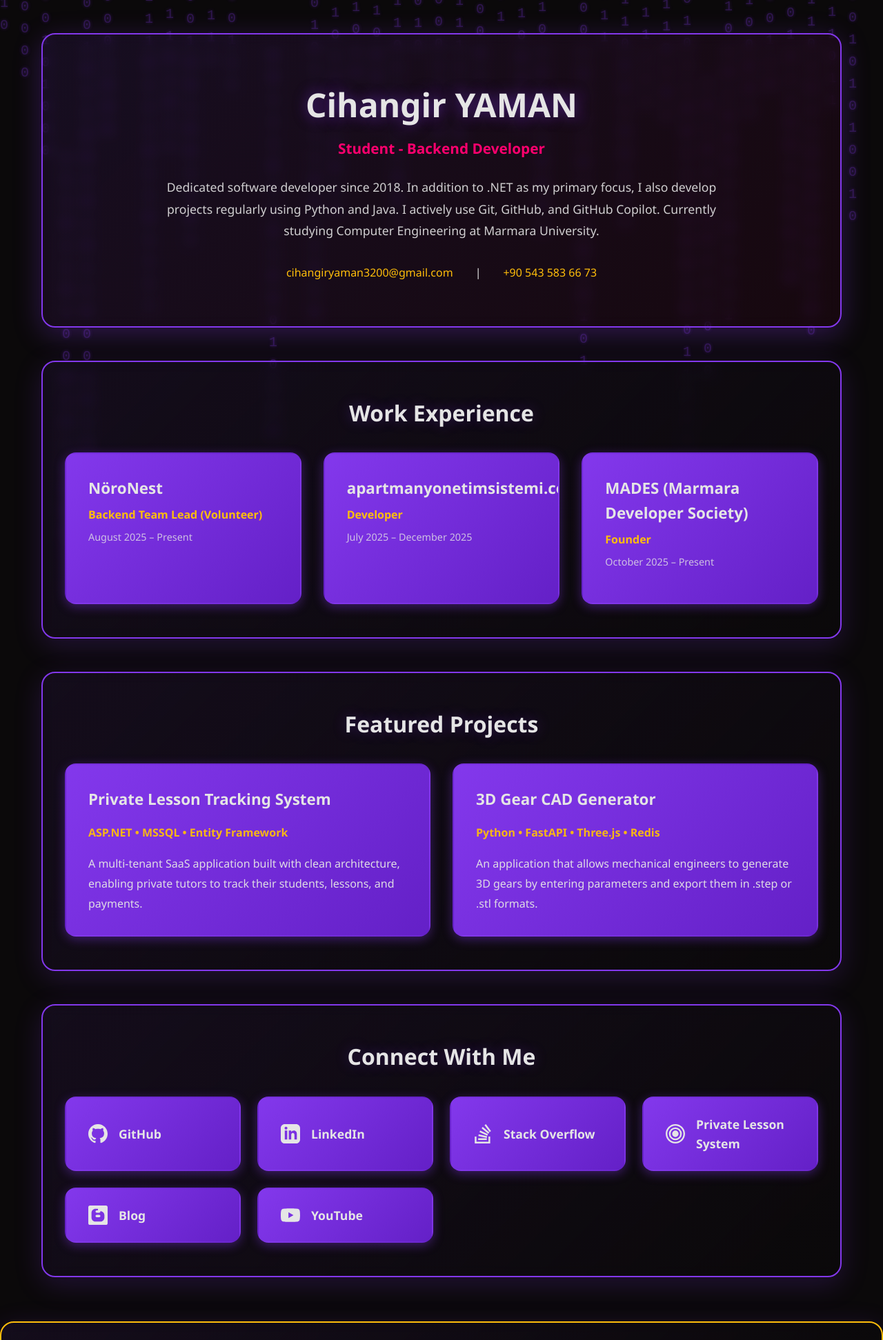
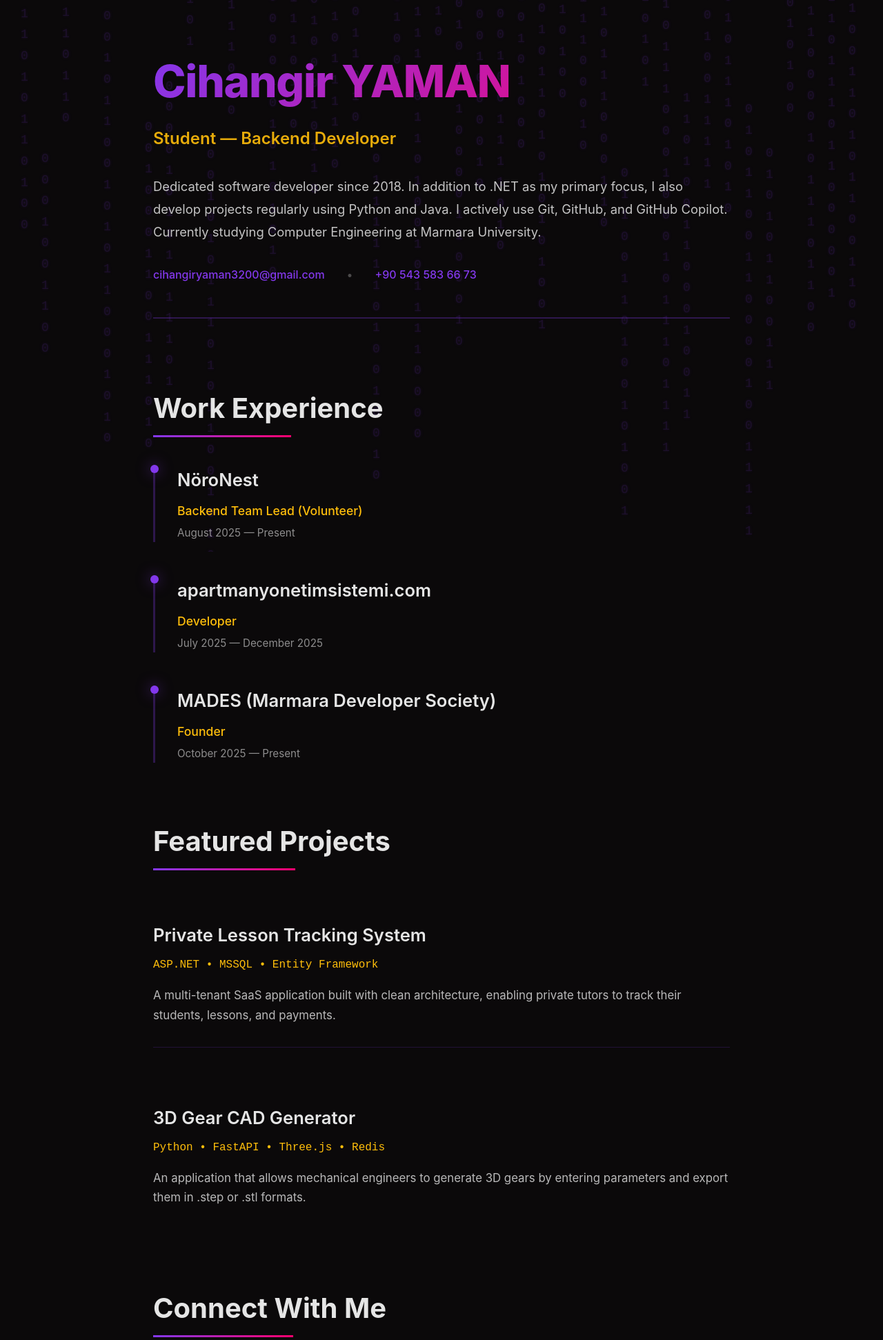
Before and after one commit to cihangiryaman/vps_demo, a FastAPI app: page / in a window 1280 px wide. Shown: the top 1943 px of the page at 69% size. Run offline with FastAPI, Linux system fonts and the light colour scheme.

Commit message:
cards removed

```diff
--- a/templates/index.html
+++ b/templates/index.html
@@ -12,12 +12,11 @@
         }
 
         body {
-            font-family: 'Segoe UI', Tahoma, Geneva, Verdana, sans-serif;
-            line-height: 1.6;
+            font-family: -apple-system, BlinkMacSystemFont, 'Segoe UI', sans-serif;
+            line-height: 1.7;
             color: #E5E5E5;
             background: #0B090A;
             min-height: 100vh;
-            padding: 3rem 0;
             position: relative;
             overflow-x: hidden;
         }
@@ -38,9 +37,9 @@
             position: absolute;
             top: -100%;
             font-family: 'Courier New', monospace;
-            font-size: 20px;
+            font-size: 18px;
             color: #8338EC;
-            opacity: 0.3;
+            opacity: 0.15;
             animation: fall linear infinite;
             text-shadow: 0 0 5px #8338EC;
         }
@@ -54,245 +53,271 @@
         main {
             position: relative;
             z-index: 1;
-        }
-
-        .container {
-            max-width: 1200px;
+            max-width: 900px;
             margin: 0 auto;
-            padding: 0 20px;
+            padding: 4rem 2rem;
         }
 
         /* Hero Section */
         .hero {
-            background: linear-gradient(135deg, rgba(131, 56, 236, 0.1) 0%, rgba(255, 0, 110, 0.05) 100%);
-            padding: 4rem 2rem;
-            border-radius: 20px;
-            box-shadow: 0 10px 40px rgba(131, 56, 236, 0.3);
-            text-align: center;
+            margin-bottom: 6rem;
+            border-bottom: 2px solid rgba(131, 56, 236, 0.3);
+            padding-bottom: 3rem;
             animation: fadeInUp 0.8s ease;
-            margin-bottom: 3rem;
-            border: 2px solid #8338EC;
-            backdrop-filter: blur(10px);
         }
 
         .hero h1 {
-            font-size: 3rem;
-            color: #E5E5E5;
+            font-size: 4rem;
+            font-weight: 800;
+            background: linear-gradient(135deg, #8338EC 0%, #FF006E 100%);
+            -webkit-background-clip: text;
+            -webkit-text-fill-color: transparent;
+            background-clip: text;
             margin-bottom: 0.5rem;
-            font-weight: 700;
-            text-shadow: 0 0 20px rgba(131, 56, 236, 0.5);
+            letter-spacing: -0.02em;
         }
 
         .hero .title {
-            font-size: 1.3rem;
-            color: #FF006E;
+            font-size: 1.5rem;
+            color: #FFBE0B;
             font-weight: 600;
-            margin-bottom: 1.5rem;
+            margin-bottom: 2rem;
+            opacity: 0.9;
         }
 
         .hero .bio {
-            font-size: 1.1rem;
+            font-size: 1.15rem;
             color: #E5E5E5;
-            max-width: 800px;
-            margin: 0 auto 2rem;
             line-height: 1.8;
-            opacity: 0.9;
+            margin-bottom: 2rem;
+            opacity: 0.85;
         }
 
         .contact-info {
             display: flex;
-            justify-content: center;
             gap: 2rem;
             flex-wrap: wrap;
-            margin-top: 1.5rem;
+            font-size: 1rem;
         }
 
         .contact-info a {
-            color: #FFBE0B;
+            color: #8338EC;
             text-decoration: none;
             font-weight: 500;
             transition: all 0.3s ease;
+            position: relative;
+        }
+
+        .contact-info a::after {
+            content: '';
+            position: absolute;
+            bottom: -2px;
+            left: 0;
+            width: 0;
+            height: 2px;
+            background: #FF006E;
+            transition: width 0.3s ease;
+        }
+
+        .contact-info a:hover::after {
+            width: 100%;
         }
 
         .contact-info a:hover {
             color: #FF006E;
-            text-shadow: 0 0 10px rgba(255, 0, 110, 0.5);
         }
 
-        /* Section Titles */
-        .section-title {
-            font-size: 2rem;
-            color: #E5E5E5;
-            margin-bottom: 2rem;
-            text-align: center;
-            font-weight: 700;
-            text-shadow: 0 0 20px rgba(131, 56, 236, 0.3);
+        .contact-info .separator {
+            color: rgba(229, 229, 229, 0.3);
         }
 
-        /* Work Experience Section */
-        .experience-section, .projects-section {
-            background: linear-gradient(135deg, rgba(131, 56, 236, 0.08) 0%, rgba(11, 9, 10, 0.9) 100%);
-            padding: 3rem 2rem;
-            border-radius: 20px;
-            box-shadow: 0 10px 40px rgba(131, 56, 236, 0.2);
-            margin-bottom: 3rem;
-            border: 2px solid #8338EC;
+        /* Section */
+        section {
+            margin-bottom: 5rem;
             animation: fadeInUp 0.8s ease;
-            backdrop-filter: blur(10px);
         }
 
-        .experience-grid, .projects-grid {
-            display: grid;
-            grid-template-columns: repeat(auto-fit, minmax(300px, 1fr));
-            gap: 2rem;
-            margin-top: 2rem;
+        .section-title {
+            font-size: 2.5rem;
+            font-weight: 700;
+            color: #E5E5E5;
+            margin-bottom: 3rem;
+            position: relative;
+            display: inline-block;
         }
 
-        .experience-card, .project-card {
-            background: linear-gradient(135deg, #8338EC 0%, #6420C7 100%);
-            padding: 2rem;
-            border-radius: 16px;
-            box-shadow: 0 4px 15px rgba(131, 56, 236, 0.4);
+        .section-title::after {
+            content: '';
+            position: absolute;
+            bottom: -8px;
+            left: 0;
+            width: 60%;
+            height: 3px;
+            background: linear-gradient(90deg, #8338EC 0%, #FF006E 100%);
+        }
+
+        /* Experience Items */
+        .experience-item {
+            margin-bottom: 3rem;
+            padding-left: 2rem;
+            border-left: 3px solid rgba(131, 56, 236, 0.3);
             transition: all 0.3s ease;
-            border: 2px solid transparent;
+            position: relative;
+        }
+
+        .experience-item::before {
+            content: '';
+            position: absolute;
+            left: -7.5px;
+            top: 0;
+            width: 12px;
+            height: 12px;
+            background: #8338EC;
+            border-radius: 50%;
+            box-shadow: 0 0 20px rgba(131, 56, 236, 0.6);
+        }
+
+        .experience-item:hover {
+            border-left-color: #FF006E;
+            padding-left: 2.5rem;
+        }
+
+        .experience-item:hover::before {
+            background: #FF006E;
+            box-shadow: 0 0 20px rgba(255, 0, 110, 0.6);
+            transform: scale(1.3);
+        }
+
+        .experience-item h3 {
+            font-size: 1.6rem;
+            color: #E5E5E5;
+            font-weight: 600;
+            margin-bottom: 0.5rem;
+        }
+
+        .experience-item .role {
+            font-size: 1.1rem;
+            color: #FFBE0B;
+            font-weight: 500;
+            margin-bottom: 0.3rem;
+        }
+
+        .experience-item .period {
+            font-size: 0.95rem;
+            color: rgba(229, 229, 229, 0.6);
+            font-weight: 400;
+        }
+
+        /* Project Items */
+        .project-item {
+            margin-bottom: 3rem;
+            padding: 2rem 0;
+            border-bottom: 1px solid rgba(131, 56, 236, 0.2);
+            transition: all 0.3s ease;
+        }
+
+        .project-item:last-child {
+            border-bottom: none;
+        }
+
+        .project-item:hover {
+            transform: translateX(10px);
+        }
+
+        .project-item h3 {
+            font-size: 1.6rem;
+            color: #E5E5E5;
+            font-weight: 600;
+            margin-bottom: 0.5rem;
+        }
+
+        .project-item .tech {
+            font-size: 1rem;
+            color: #FFBE0B;
+            font-weight: 500;
+            margin-bottom: 1rem;
+            font-family: 'Courier New', monospace;
+        }
+
+        .project-item p {
+            font-size: 1.05rem;
+            color: rgba(229, 229, 229, 0.8);
+            line-height: 1.7;
+        }
+
+        /* Social Links */
+        .social-links {
+            display: flex;
+            flex-direction: column;
+            gap: 1rem;
+        }
+
+        .link-item {
+            display: flex;
+            align-items: center;
+            gap: 1.5rem;
+            padding: 1.5rem 2rem;
+            background: rgba(131, 56, 236, 0.05);
+            border-left: 4px solid #8338EC;
+            transition: all 0.3s ease;
+            text-decoration: none;
+            color: #E5E5E5;
             position: relative;
             overflow: hidden;
         }
 
-        .experience-card::before, .project-card::before {
+        .link-item::before {
             content: '';
             position: absolute;
+            left: 0;
             top: 0;
-            left: 0;
-            width: 100%;
+            width: 0;
             height: 100%;
-            background: linear-gradient(135deg, rgba(255, 0, 110, 0.1) 0%, rgba(255, 190, 11, 0.1) 100%);
-            opacity: 0;
-            transition: opacity 0.3s ease;
+            background: linear-gradient(90deg, rgba(131, 56, 236, 0.15) 0%, rgba(255, 0, 110, 0.15) 100%);
+            transition: width 0.4s ease;
             z-index: 0;
         }
 
-        .experience-card:hover::before, .project-card:hover::before {
-            opacity: 1;
+        .link-item:hover::before {
+            width: 100%;
         }
 
-        .experience-card:hover, .project-card:hover {
-            transform: translateY(-5px) scale(1.02);
-            box-shadow: 0 12px 30px rgba(255, 0, 110, 0.4);
-            border-color: #FF006E;
+        .link-item:hover {
+            border-left-color: #FF006E;
+            padding-left: 2.5rem;
+            background: rgba(131, 56, 236, 0.08);
         }
 
-        .experience-card > *, .project-card > * {
+        .link-item .icon {
+            width: 32px;
+            height: 32px;
+            fill: #8338EC;
+            transition: all 0.3s ease;
+            flex-shrink: 0;
             position: relative;
             z-index: 1;
         }
 
-        .experience-card h3, .project-card h3 {
-            color: #E5E5E5;
-            font-size: 1.4rem;
-            margin-bottom: 0.5rem;
-            font-weight: 600;
+        .link-item:hover .icon {
+            fill: #FF006E;
+            transform: scale(1.1);
         }
 
-        .experience-card .role, .project-card .tech {
-            color: #FFBE0B;
-            font-weight: 600;
-            margin-bottom: 0.5rem;
-            font-size: 1rem;
-        }
-
-        .experience-card .period {
-            color: #E5E5E5;
-            font-size: 0.9rem;
-            opacity: 0.8;
+        .link-item span {
+            font-size: 1.15rem;
             font-weight: 500;
-            margin-bottom: 1rem;
-        }
-
-        .project-card p {
-            color: #E5E5E5;
-            line-height: 1.8;
-            margin-top: 1rem;
-            opacity: 0.95;
-        }
-
-        /* Social Links */
-        .social-links {
-            display: grid;
-            grid-template-columns: repeat(auto-fit, minmax(250px, 1fr));
-            gap: 1.5rem;
-            margin-top: 2rem;
-        }
-
-        .link-button {
-            background: linear-gradient(135deg, #8338EC 0%, #6420C7 100%);
-            color: #E5E5E5;
-            text-decoration: none;
-            padding: 1.5rem 2rem;
-            border-radius: 16px;
-            display: flex;
-            align-items: center;
-            gap: 1rem;
-            font-weight: 600;
-            font-size: 1.1rem;
-            box-shadow: 0 4px 15px rgba(131, 56, 236, 0.4);
-            transition: all 0.3s ease;
-            border: 2px solid transparent;
             position: relative;
-            overflow: hidden;
             z-index: 1;
-        }
-
-        .link-button::before {
-            content: '';
-            position: absolute;
-            top: 0;
-            left: 0;
-            width: 0;
-            height: 100%;
-            background: linear-gradient(135deg, #FF006E 0%, #FFBE0B 100%);
-            transition: width 0.4s ease;
-            z-index: -1;
-        }
-
-        .link-button:hover::before {
-            width: 100%;
-        }
-
-        .link-button:hover {
-            color: #0B090A;
-            transform: translateY(-5px);
-            box-shadow: 0 8px 25px rgba(255, 0, 110, 0.5);
-            border-color: #FF006E;
-        }
-
-        .link-button .icon {
-            width: 28px;
-            height: 28px;
-            fill: currentColor;
-            transition: transform 0.3s ease;
-            flex-shrink: 0;
-        }
-
-        .link-button:hover .icon {
-            transform: scale(1.1) rotate(5deg);
         }
 
         /* Footer */
         footer {
-            background: linear-gradient(135deg, rgba(131, 56, 236, 0.08) 0%, rgba(11, 9, 10, 0.9) 100%);
-            color: #E5E5E5;
             text-align: center;
-            padding: 2rem 0;
-            margin-top: 4rem;
-            border-radius: 20px;
-            box-shadow: 0 10px 40px rgba(131, 56, 236, 0.2);
-            border: 2px solid #FFBE0B;
-            backdrop-filter: blur(10px);
-        }
-
-        footer p {
-            font-weight: 500;
+            padding: 3rem 0;
+            margin-top: 6rem;
+            border-top: 2px solid rgba(131, 56, 236, 0.3);
+            color: rgba(229, 229, 229, 0.6);
+            font-size: 0.95rem;
         }
 
         /* Animations */
@@ -375,114 +393,106 @@
 <div class="matrix-bg" id="matrixBg"></div>
 
 <main>
-    <div class="container">
     <!-- Hero Section -->
-        <section class="hero">
+    <header class="hero">
         <h1>Cihangir YAMAN</h1>
-            <p class="title">Student - Backend Developer</p>
+        <p class="title">Student — Backend Developer</p>
         <p class="bio">
             Dedicated software developer since 2018. In addition to .NET as my primary focus, I also develop projects regularly using Python and Java. I actively use Git, GitHub, and GitHub Copilot. Currently studying Computer Engineering at Marmara University.
         </p>
         <div class="contact-info">
             <a href="mailto:cihangiryaman3200@gmail.com">cihangiryaman3200@gmail.com</a>
-                <span style="color: #E5E5E5;">|</span>
+            <span class="separator">•</span>
             <a href="tel:+905435836673">+90 543 583 66 73</a>
+        </div>
+    </header>
+
+    <!-- Work Experience -->
+    <section>
+        <h2 class="section-title">Work Experience<h2>
+        <div class="experience-item">
+            <h3>NöroNest</h3>
+            <p class="role">Backend Team Lead (Volunteer)</p>
+            <p class="period">August 2025 — Present</p>
+        </div>
+        <div class="experience-item">
+            <h3>apartmanyonetimsistemi.com</h3>
+            <p class="role">Developer</p>
+            <p class="period">July 2025 — December 2025</p>
+        </div>
+        <div class="experience-item">
+            <h3>MADES (Marmara Developer Society)</h3>
+            <p class="role">Founder</p>
+            <p class="period">October 2025 — Present</p>
         </div>
     </section>
 
-        <!-- Work Experience Section -->
-        <section class="experience-section">
-            <h2 class="section-title">Work Experience</h2>
-            <div class="experience-grid">
-                <div class="experience-card">
-                    <h3>NöroNest</h3>
-                    <p class="role">Backend Team Lead (Volunteer)</p>
-                    <p class="period">August 2025 – Present</p>
-                </div>
-                <div class="experience-card">
-                    <h3>apartmanyonetimsistemi.com</h3>
-                    <p class="role">Developer</p>
-                    <p class="period">July 2025 – December 2025</p>
-                </div>
-                <div class="experience-card">
-                    <h3>MADES (Marmara Developer Society)</h3>
-                    <p class="role">Founder</p>
-                    <p class="period">October 2025 – Present</p>
-                </div>
-            </div>
-        </section>
-
-        <!-- Featured Projects Section -->
-        <section class="projects-section">
+    <!-- Featured Projects -->
+    <section>
         <h2 class="section-title">Featured Projects</h2>
-            <div class="projects-grid">
-                <div class="project-card">
+        <div class="project-item">
             <h3>Private Lesson Tracking System</h3>
             <p class="tech">ASP.NET • MSSQL • Entity Framework</p>
             <p>A multi-tenant SaaS application built with clean architecture, enabling private tutors to track their students, lessons, and payments.</p>
         </div>
-                <div class="project-card">
+        <div class="project-item">
             <h3>3D Gear CAD Generator</h3>
             <p class="tech">Python • FastAPI • Three.js • Redis</p>
             <p>An application that allows mechanical engineers to generate 3D gears by entering parameters and export them in .step or .stl formats.</p>
         </div>
-            </div>
     </section>
 
-        <!-- Social Links Section -->
-        <section class="experience-section">
+    <!-- Social Links -->
+    <section>
         <h2 class="section-title">Connect With Me</h2>
         <div class="social-links">
-                <a href="https://github.com/cihangiryaman" class="link-button" target="_blank" rel="noopener">
+            <a href="https://github.com/cihangiryaman" class="link-item" target="_blank" rel="noopener">
                 <svg class="icon" viewBox="0 0 24 24" xmlns="http://www.w3.org/2000/svg">
                     <path d="M12 0c-6.626 0-12 5.373-12 12 0 5.302 3.438 9.8 8.207 11.387.599.111.793-.261.793-.577v-2.234c-3.338.726-4.033-1.416-4.033-1.416-.546-1.387-1.333-1.756-1.333-1.756-1.089-.745.083-.729.083-.729 1.205.084 1.839 1.237 1.839 1.237 1.07 1.834 2.807 1.304 3.492.997.107-.775.418-1.305.762-1.604-2.665-.305-5.467-1.334-5.467-5.931 0-1.311.469-2.381 1.236-3.221-.124-.303-.535-1.524.117-3.176 0 0 1.008-.322 3.301 1.23.957-.266 1.983-.399 3.003-.404 1.02.005 2.047.138 3.006.404 2.291-1.552 3.297-1.23 3.297-1.23.653 1.653.242 2.874.118 3.176.77.84 1.235 1.911 1.235 3.221 0 4.609-2.807 5.624-5.479 5.921.43.372.823 1.102.823 2.222v3.293c0 .319.192.694.801.576 4.765-1.589 8.199-6.086 8.199-11.386 0-6.627-5.373-12-12-12z"/>
                 </svg>
-                    GitHub
+                <span>GitHub</span>
             </a>
 
-                <a href="https://linkedin.com/in/cihangir-yaman" class="link-button" target="_blank" rel="noopener">
+            <a href="https://linkedin.com/in/cihangir-yaman" class="link-item" target="_blank" rel="noopener">
                 <svg class="icon" viewBox="0 0 24 24" xmlns="http://www.w3.org/2000/svg">
                     <path d="M19 0h-14c-2.761 0-5 2.239-5 5v14c0 2.761 2.239 5 5 5h14c2.762 0 5-2.239 5-5v-14c0-2.761-2.238-5-5-5zm-11 19h-3v-11h3v11zm-1.5-12.268c-.966 0-1.75-.79-1.75-1.764s.784-1.764 1.75-1.764 1.75.79 1.75 1.764-.783 1.764-1.75 1.764zm13.5 12.268h-3v-5.604c0-3.368-4-3.113-4 0v5.604h-3v-11h3v1.765c1.396-2.586 7-2.777 7 2.476v6.759z"/>
                 </svg>
-                    LinkedIn
+                <span>LinkedIn</span>
             </a>
 
-                <a href="https://stackoverflow.com/users/16539029/cihangir-yaman" class="link-button" target="_blank" rel="noopener">
+            <a href="https://stackoverflow.com/users/16539029/cihangir-yaman" class="link-item" target="_blank" rel="noopener">
                 <svg class="icon" viewBox="0 0 24 24" xmlns="http://www.w3.org/2000/svg">
                     <path d="M15.725 0l-1.72 1.277 6.39 8.588 1.716-1.277L15.725 0zm-3.94 3.418l-1.369 1.644 8.225 6.85 1.369-1.644-8.225-6.85zm-3.15 4.465l-.905 1.94 9.702 4.517.904-1.94-9.701-4.517zm-1.85 4.86l-.44 2.093 10.473 2.201.44-2.093-10.473-2.201zM1.89 15.47V24h19.19v-8.53h-2.133v6.397H4.021v-6.396H1.89zm4.265 2.133v2.13h10.66v-2.13H6.154Z"/>
                 </svg>
-                    Stack Overflow
+                <span>Stack Overflow</span>
             </a>
 
-                <a href="https://www.ozelderstakipsistemi.com" class="link-button" target="_blank" rel="noopener">
+            <a href="https://www.ozelderstakipsistemi.com" class="link-item" target="_blank" rel="noopener">
                 <svg class="icon" viewBox="0 0 24 24" xmlns="http://www.w3.org/2000/svg">
                     <path d="M12 0C5.373 0 0 5.373 0 12s5.373 12 12 12 12-5.373 12-12S18.627 0 12 0zm0 2c5.514 0 10 4.486 10 10s-4.486 10-10 10S2 17.514 2 12 6.486 2 12 2zm0 2a8 8 0 1 0 0 16 8 8 0 0 0 0-16zm0 2a6 6 0 1 1 0 12 6 6 0 0 1 0-12zm0 2a4 4 0 1 0 0 8 4 4 0 0 0 0-8z"/>
                 </svg>
-                    Private Lesson System
+                <span>Private Lesson System</span>
             </a>
 
-                <a href="https://cihangiryaman.blogspot.com/" class="link-button" target="_blank" rel="noopener">
+            <a href="https://cihangiryaman.blogspot.com/" class="link-item" target="_blank" rel="noopener">
                 <svg class="icon" viewBox="0 0 24 24" xmlns="http://www.w3.org/2000/svg">
                     <path d="M21.976 24H2.026C.9 24 0 23.1 0 21.976V2.026C0 .9.9 0 2.025 0H22.05C23.1 0 24 .9 24 2.025v19.95C24 23.1 23.1 24 21.976 24zM12 3.975H9c-2.775 0-5.025 2.25-5.025 5.025v6c0 2.774 2.25 5.024 5.025 5.024h6c2.774 0 5.024-2.25 5.024-5.024v-3c0-2.775-2.25-5.025-5.024-5.025H12zm3 9c0 .825-.675 1.5-1.5 1.5h-3c-.825 0-1.5-.675-1.5-1.5s.675-1.5 1.5-1.5h3c.825 0 1.5.675 1.5 1.5zm-1.5-3.975h-3c-.825 0-1.5-.675-1.5-1.5s.675-1.5 1.5-1.5h3c.825 0 1.5.675 1.5 1.5s-.675 1.5-1.5 1.5z"/>
                 </svg>
-                    Blog
+                <span>Blog</span>
             </a>
 
-                <a href="https://www.youtube.com/@cihangiryaman9354" class="link-button" target="_blank" rel="noopener">
+            <a href="https://www.youtube.com/@cihangiryaman9354" class="link-item" target="_blank" rel="noopener">
                 <svg class="icon" viewBox="0 0 24 24" xmlns="http://www.w3.org/2000/svg">
                     <path d="M23.498 6.186a3.016 3.016 0 0 0-2.122-2.136C19.505 3.545 12 3.545 12 3.545s-7.505 0-9.377.505A3.017 3.017 0 0 0 .502 6.186C0 8.07 0 12 0 12s0 3.93.502 5.814a3.016 3.016 0 0 0 2.122 2.136c1.871.505 9.376.505 9.376.505s7.505 0 9.377-.505a3.015 3.015 0 0 0 2.122-2.136C24 15.93 24 12 24 12s0-3.93-.502-5.814zM9.545 15.568V8.432L15.818 12l-6.273 3.568z"/>
                 </svg>
-                    YouTube
+                <span>YouTube</span>
             </a>
         </div>
     </section>
-    </div>
 </main>
 
 <footer>
-    <div class="container">
-        <p>&copy; 2025 Cihangir YAMAN. All rights reserved.</p>
-    </div>
+    <p>© 2025 Cihangir YAMAN. All rights reserved.</p>
 </footer>
 
 <script>
@@ -498,10 +508,6 @@
             // Random duration between 10-25 seconds
             const duration = Math.random() * 15 + 10;
             column.style.animationDuration = `${duration}s`;
-
-        // Random delay to stagger the start
-        const delay = Math.random() * 4;
-        column.style.animationDelay = `${delay}s`;
 
             // Create a string of random 1s and 0s
             let binaryString = '';
```
Also changed, not shown: other parts of templates/index.html (+23 -30 lines). Lines whose indentation alone changed are shown as unchanged.
